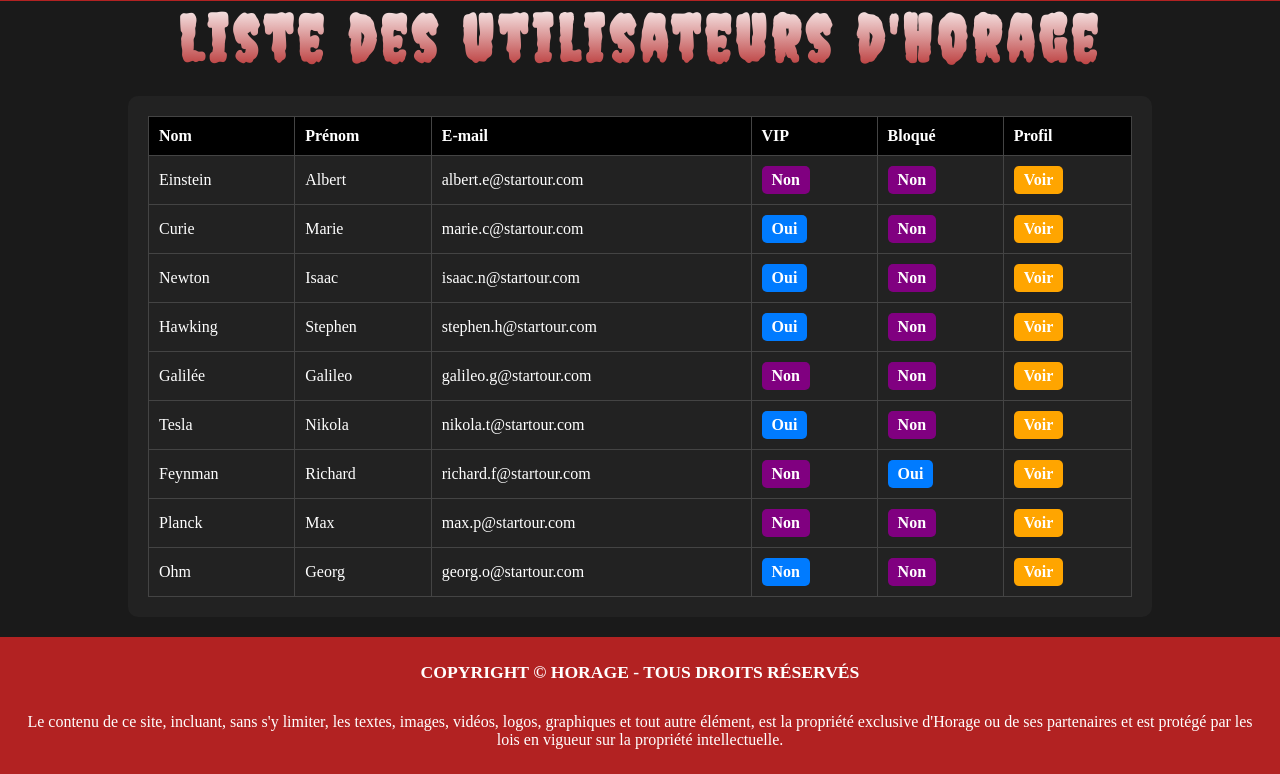
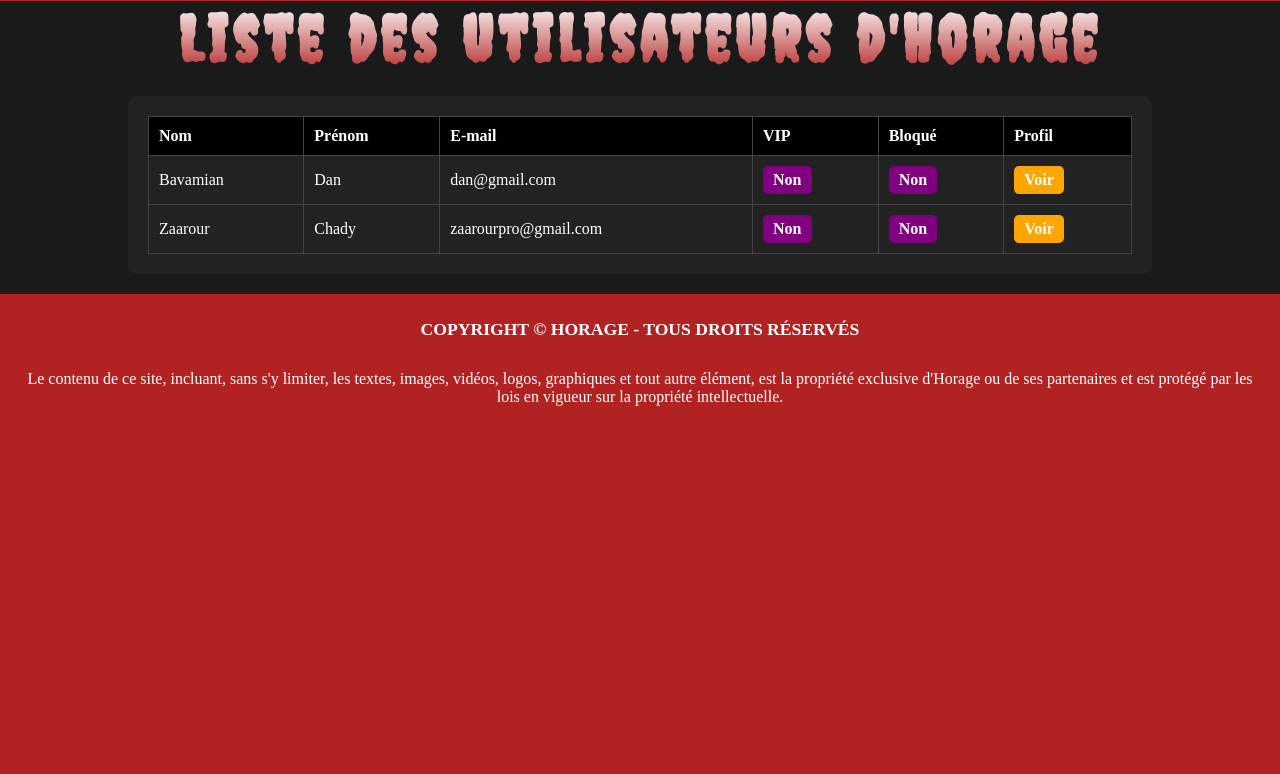
Before and after one commit to danbvm958/DevWeb, a PHP site: page /horage_project/page_admin.php in a window 1280 px wide. Shown: the part 642-1416 px from the top of the page. After the commit the page ends 1048 px from the top, so only its background shows below. Run offline with PHP 8.4, Linux system fonts and the light colour scheme.

Commit message:
Add files via upload

```diff
--- a/Horage_Project/page_admin.php
+++ b/Horage_Project/page_admin.php
@@ -1,5 +1,19 @@
 <?php
 session_start();
+
+// Chemin vers votre fichier JSON
+$jsonFile = 'data/utilisateur.json';
+
+// Lire le contenu du fichier JSON
+$jsonData = file_get_contents($jsonFile);
+
+// Décoder le JSON en tableau PHP
+$users = json_decode($jsonData, true);
+
+// Vérifier si le décodage a réussi
+if ($users === null && json_last_error() !== JSON_ERROR_NONE) {
+    die("Erreur lors de la lecture du fichier JSON: " . json_last_error_msg());
+}
 ?>
 <!DOCTYPE>
 <html>
@@ -9,7 +23,6 @@ session_start();
         <link rel="stylesheet" href="CSS/admin.css">
         <meta name="viewport" content="width=device-width, initial-scale=1.0">
         <link rel="shortcut icon" href="img_horage/logo-Photoroom.png" type="image/x-icon">
-
     </head>
     <body>
         <header>
@@ -54,8 +67,7 @@ session_start();
                 </div>
         </header>
         <h1 class="pt">Liste des utilisateurs d'Horage</h1>
-    <div class="container">
-
+        <div class="container">
         <table>
             <tr>
                 <th>Nom</th>
@@ -65,78 +77,23 @@ session_start();
                 <th>Bloqué</th>
                 <th>Profil</th>
             </tr>
+            <?php foreach ($users as $user): ?>
             <tr>
-                <td>Einstein</td>
-                <td>Albert</td>
-                <td>albert.e@startour.com</td>
+                <td><?= htmlspecialchars($user['nom']) ?></td>
+                <td><?= htmlspecialchars($user['prenom']) ?></td>
+                <td><?= htmlspecialchars($user['email']) ?></td>
+                <td><span class="btn <?= ($user['type'] === 'vip') ? 'btn-vip' : 'btn-blocked' ?>">
+                    <?= ($user['type'] === 'vip') ? 'Oui' : 'Non' ?>
+                </span></td>
                 <td><span class="btn btn-blocked">Non</span></td>
-                <td><span class="btn btn-blocked">Non</span></td>
-                <td><span class="btn btn-profile">Voir</span></td>
+                <td>
+                    <a href="profil_user_admin.php?email=<?= urlencode($user['email']) ?>"
+                       class="btn btn-profile">
+                       Voir
+                    </a>
+                </td>
             </tr>
-            <tr>
-                <td>Curie</td>
-                <td>Marie</td>
-                <td>marie.c@startour.com</td>
-                <td><span class="btn btn-vip">Oui</span></td>
-                <td><span class="btn btn-blocked">Non</span></td>
-                <td><span class="btn btn-profile">Voir</span></td>
-            </tr>
-            <tr>
-                <td>Newton</td>
-                <td>Isaac</td>
-                <td>isaac.n@startour.com</td>
-                <td><span class="btn btn-vip">Oui</span></td>
-                <td><span class="btn btn-blocked">Non</span></td>
-                <td><span class="btn btn-profile">Voir</span></td>
-            </tr>
-            <tr>
-                <td>Hawking</td>
-                <td>Stephen</td>
-                <td>stephen.h@startour.com</td>
-                <td><span class="btn btn-vip">Oui</span></td>
-                <td><span class="btn btn-blocked">Non</span></td>
-                <td><span class="btn btn-profile">Voir</span></td>
-            </tr>
-            <tr>
-                <td>Galilée</td>
-                <td>Galileo</td>
-                <td>galileo.g@startour.com</td>
-                <td><span class="btn btn-blocked">Non</span></td>
-                <td><span class="btn btn-blocked">Non</span></td>
-                <td><span class="btn btn-profile">Voir</span></td>
-            </tr>
-            <tr>
-                <td>Tesla</td>
-                <td>Nikola</td>
-                <td>nikola.t@startour.com</td>
-                <td><span class="btn btn-vip">Oui</span></td>
-                <td><span class="btn btn-blocked">Non</span></td>
-                <td><span class="btn btn-profile">Voir</span></td>
-            </tr>
-            <tr>
-                <td>Feynman</td>
-                <td>Richard</td>
-                <td>richard.f@startour.com</td>
-                <td><span class="btn btn-blocked">Non</span></td>
-                <td><span class="btn btn-vip">Oui</span></td>
-                <td><span class="btn btn-profile">Voir</span></td>
-            </tr>
-            <tr>
-                <td>Planck</td>
-                <td>Max</td>
-                <td>max.p@startour.com</td>
-                <td><span class="btn btn-blocked">Non</span></td>
-                <td><span class="btn btn-blocked">Non</span></td>
-                <td><span class="btn btn-profile">Voir</span></td>
-            </tr>
-            <tr>
-                <td>Ohm</td>
-                <td>Georg</td>
-                <td>georg.o@startour.com</td>
-                <td><span class="btn btn-vip">Non</span></td>
-                <td><span class="btn btn-blocked">Non</span></td>
-                <td><span class="btn btn-profile">Voir</span></td>
-            </tr>
+            <?php endforeach; ?>
         </table>
     </div>
 
```
Also changed, not shown: Horage_Project/profil_user_admin.php (added, +100 -0 lines), Horage_Project/page_admin_view.php (added).
